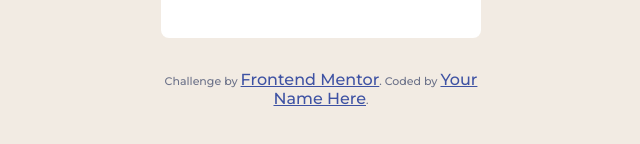
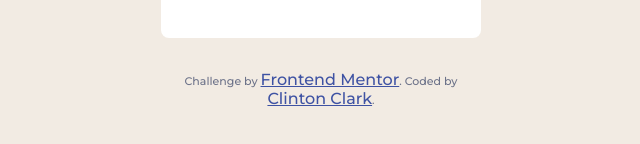
Before and after one commit to clinto-bean/productpreview, a plain HTML site: page index.html in a window 1280 px wide. Shown: the part 959-1103 px from the top of the page, without its empty margins (319-959 px from the left). Drawn offline with Linux system fonts and the light colour scheme.

Commit message:
Update index.html

```diff
--- a/index.html
+++ b/index.html
@@ -38,7 +38,7 @@
 
   <footer class="attribution">
     Challenge by <a href="https://www.frontendmentor.io?ref=challenge" target="_blank">Frontend Mentor</a>.
-    Coded by <a href="#">Your Name Here</a>.
+    Coded by <a href="#">Clinton Clark</a>.
   </footer>
 </body>
 </html>
```
